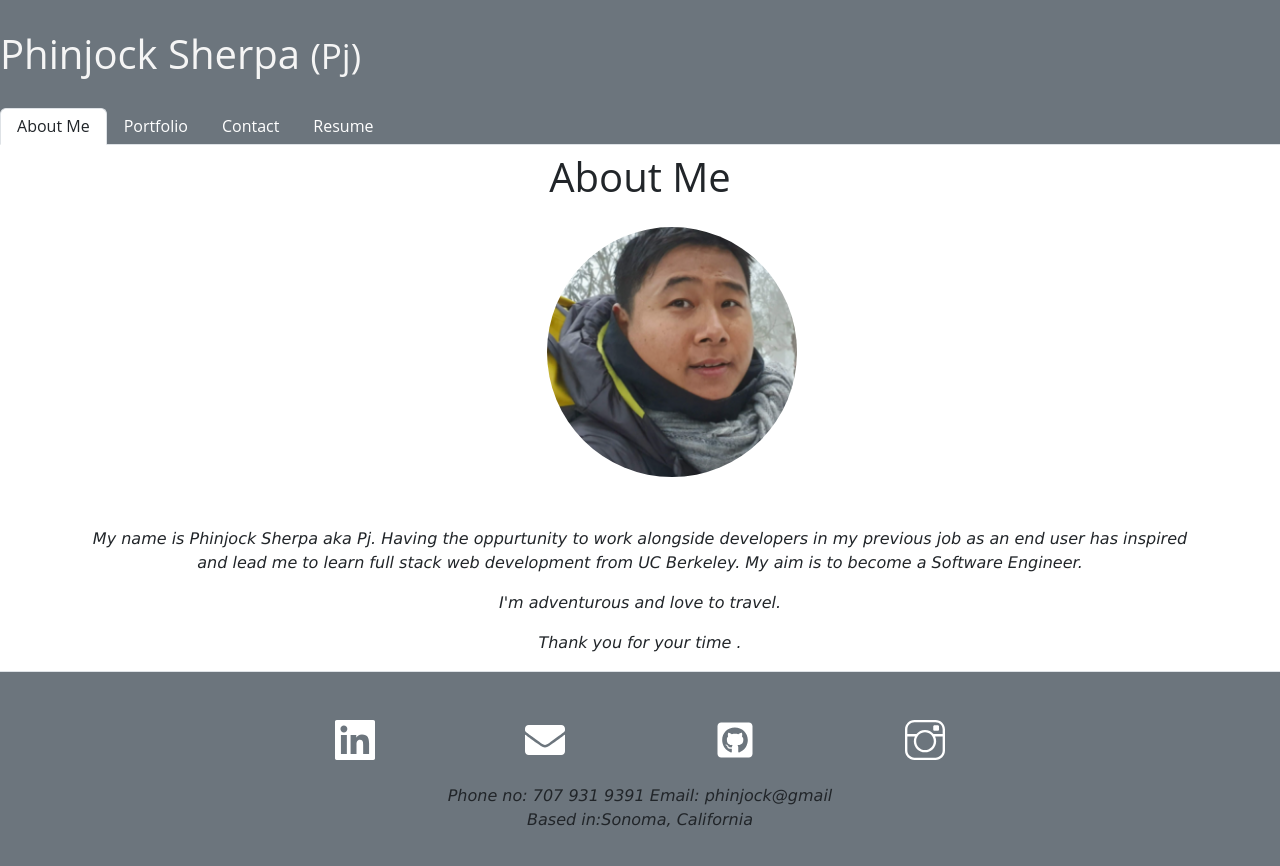
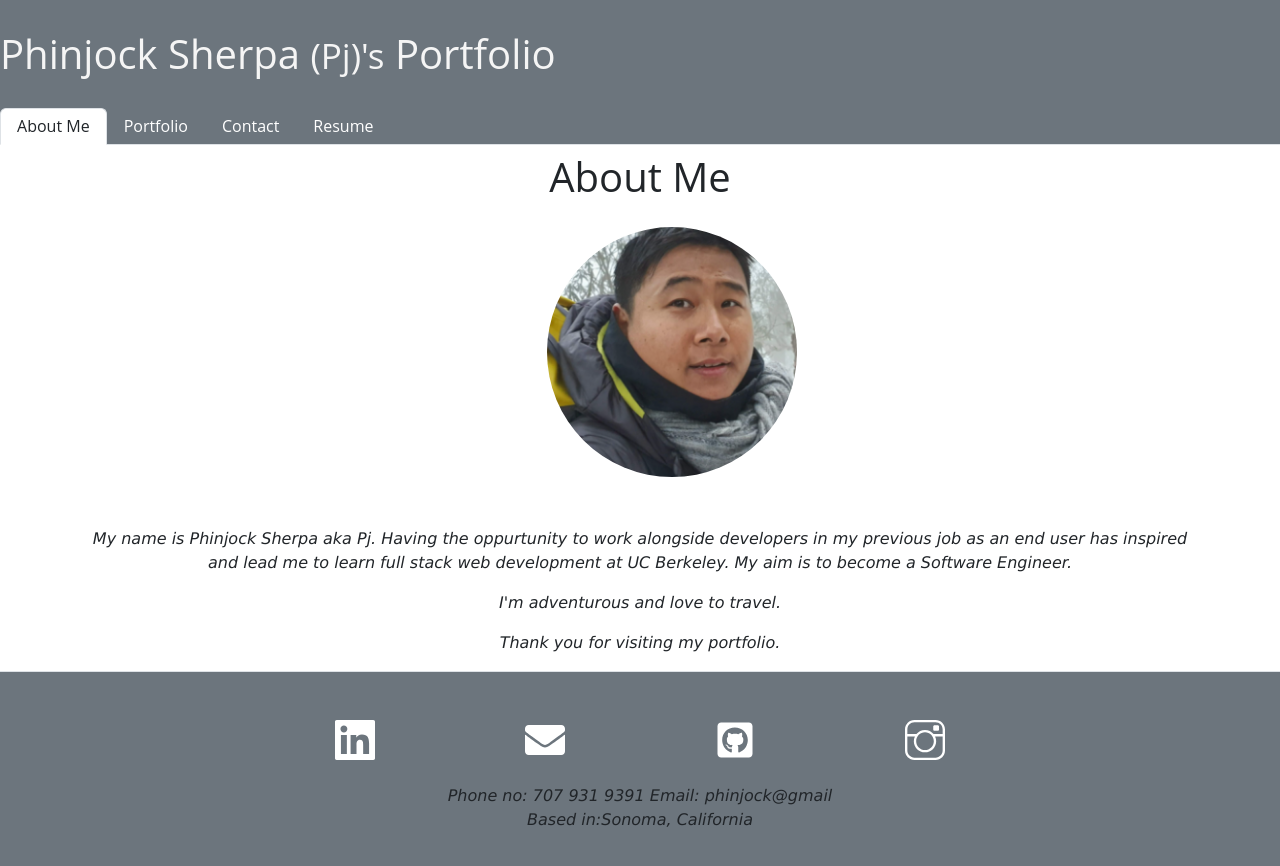
Before and after one commit to pjsherpa/Pj-Portfolio, a React (Create React App) app: page / in a window 1280 px wide. Shown: the top 866 px of the page. Built offline with nearby package versions, Linux system fonts and the light colour scheme.

Commit message:
changed thank  you note on about me section

```diff
--- a/src/component/Header/Header.js
+++ b/src/component/Header/Header.js
@@ -29,7 +29,7 @@ const Header = () => {
   return (
     <header>
       <h1 className="topend">
-        Phinjock Sherpa <small>(Pj)</small>
+        Phinjock Sherpa <small>(Pj)'s</small> Portfolio
         {/* {propping the handlePageChange function to trigger the page change while calling in our NavTabs} */}
         <NavTabs
           currentPage={currentPage}
--- a/src/component/pages/AboutMe.js
+++ b/src/component/pages/AboutMe.js
@@ -15,12 +15,12 @@ const AboutMe = () => {
         <p className="text-center">
           My name is Phinjock Sherpa aka Pj. Having the oppurtunity to work
           alongside developers in my previous job as an end user has inspired
-          and lead me to learn full stack web development from UC Berkeley. My
-          aim is to become a Software Engineer.
+          and lead me to learn full stack web development at UC Berkeley. My aim
+          is to become a Software Engineer.
         </p>
         <p className="text-center">I'm adventurous and love to travel. </p>
 
-        <p className="text-center">Thank you for your time .</p>
+        <p className="text-center">Thank you for visiting my portfolio.</p>
       </div>
     </>
   );
```
